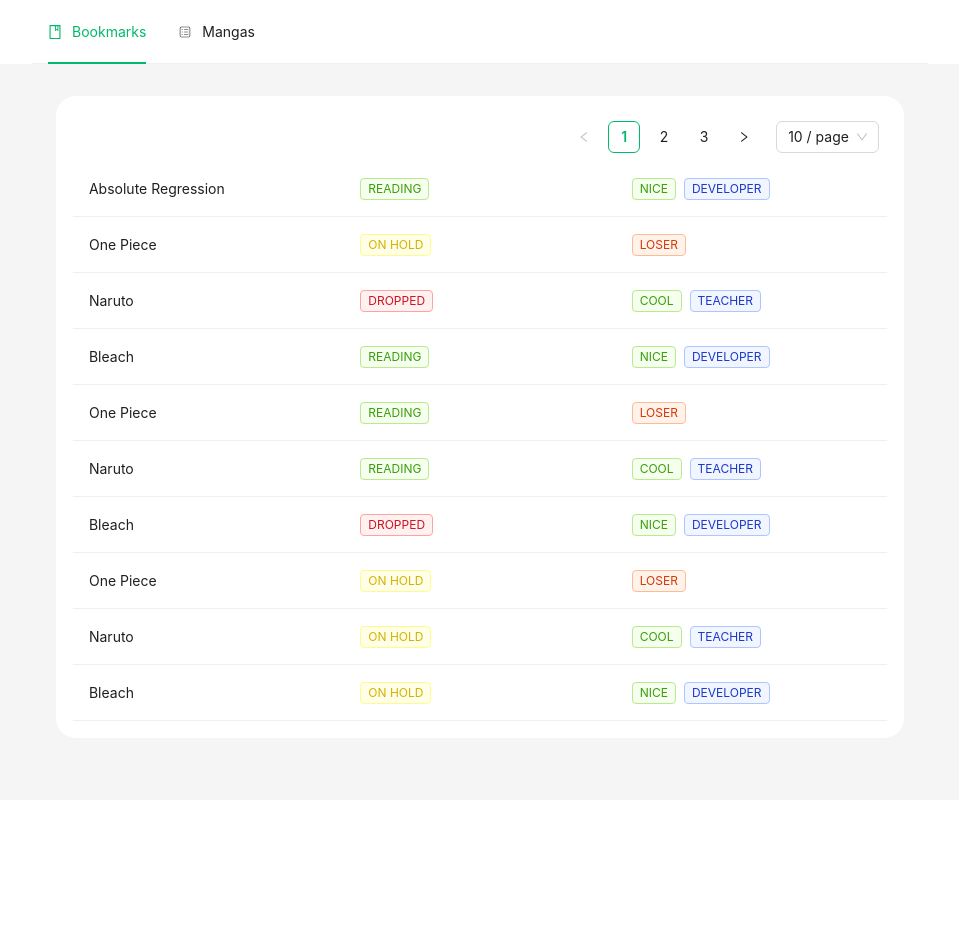
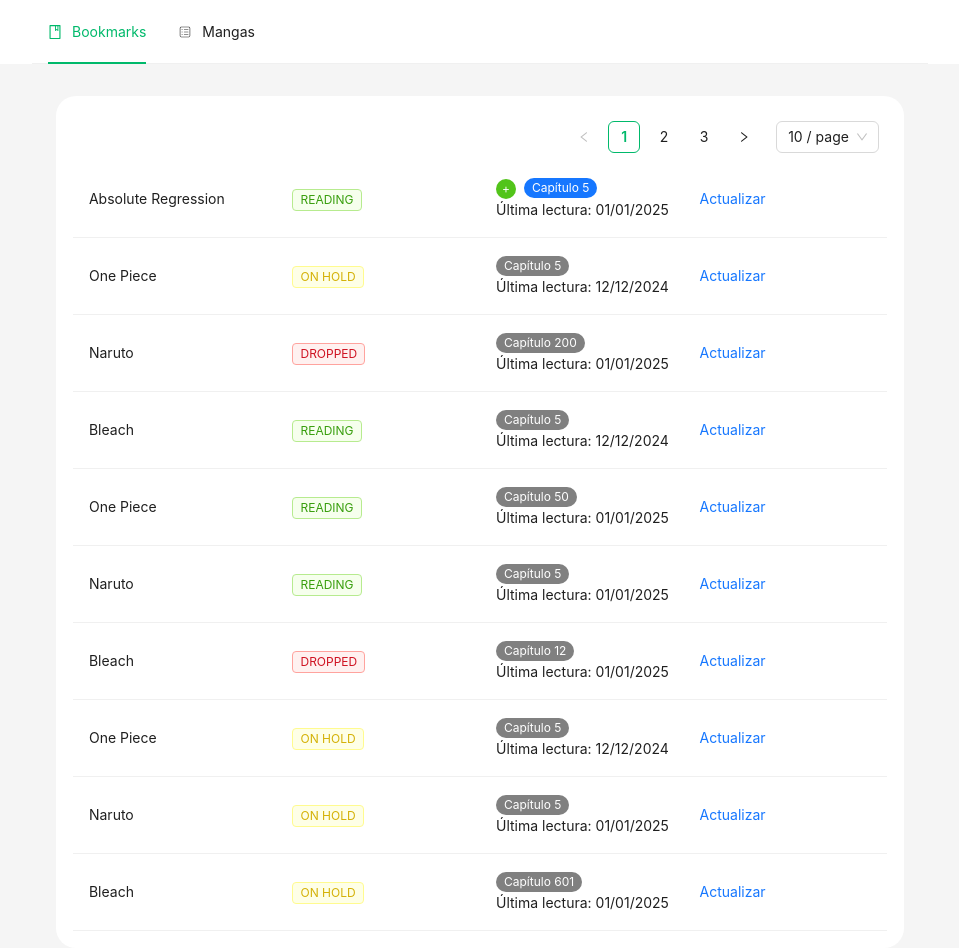
Before and after one commit to Maxikk26/manga-bookmarker-web, a Next.js app: page /bookmarks in a window 1280 px wide. Shown: the top 948 px of the page, without its empty margins (160-1119 px from the left). Before the commit the page ends 800 px from the top, so only its background shows below. Built offline with nearby package versions, Linux system fonts and the light colour scheme.

Commit message:
ADD: columnas de bookmark

```diff
--- a/src/app/(auth)/bookmarks/page.jsx
+++ b/src/app/(auth)/bookmarks/page.jsx
@@ -2,35 +2,146 @@
 
 import React, {useEffect, useState} from 'react'
 import Table from "@/components/Table";
-
+import {Badge, Button, Dropdown, Space, Tag} from "antd";
+import {DownOutlined, SearchOutlined, SettingOutlined} from "@ant-design/icons";
 
 const data = [
-	{ key: '1', name: 'Absolute Regression', status: 1, address: 'New York No. 1 Lake Park', tags: ['nice', 'developer'] },
-	{ key: '2', name: 'One Piece', status: 2, address: 'London No. 1 Sidney Pl', tags: ['loser'] },
-	{ key: '3', name: 'Naruto', status: 3, address: 'Sydney No. 1 York Street', tags: ['cool', 'teacher'] },
-	{ key: '4', name: 'Bleach', status: 1, address: 'New York No. 1 Lake Park', tags: ['nice', 'developer'] },
-	{ key: '5', name: 'One Piece', status: 1, address: 'London No. 1 Sidney Pl', tags: ['loser'] },
-	{ key: '6', name: 'Naruto', status: 1, address: 'Sydney No. 1 York Street', tags: ['cool', 'teacher'] },
-	{ key: '7', name: 'Bleach', status: 3, address: 'New York No. 1 Lake Park', tags: ['nice', 'developer'] },
-	{ key: '8', name: 'One Piece', status: 2, address: 'London No. 1 Sidney Pl', tags: ['loser'] },
-	{ key: '9', name: 'Naruto', status: 2, address: 'Sydney No. 1 York Street', tags: ['cool', 'teacher'] },
-	{ key: '10', name: 'Bleach', status: 2, address: 'New York No. 1 Lake Park', tags: ['nice', 'developer'] },
-	{ key: '11', name: 'One Piece', status: 1, address: 'London No. 1 Sidney Pl', tags: ['loser'] },
-	{ key: '12', name: 'Naruto', status: 1, address: 'Sydney No. 1 York Street', tags: ['cool', 'teacher'] },
-	{ key: '13', name: 'Bleach', status: 1, address: 'New York No. 1 Lake Park', tags: ['nice', 'developer'] },
-	{ key: '14', name: 'One Piece', status: 3, address: 'London No. 1 Sidney Pl', tags: ['loser'] },
-	{ key: '15', name: 'Naruto', status: 3, address: 'Sydney No. 1 York Street', tags: ['cool', 'teacher'] },
-	{ key: '16', name: 'Bleach', status: 1, address: 'New York No. 1 Lake Park', tags: ['nice', 'developer'] },
-	{ key: '17', name: 'One Piece', status: 2, address: 'London No. 1 Sidney Pl', tags: ['loser'] },
-	{ key: '18', name: 'Naruto', status: 1, address: 'Sydney No. 1 York Street', tags: ['cool', 'teacher'] },
-	{ key: '19', name: 'Bleach', status: 2, address: 'New York No. 1 Lake Park', tags: ['nice', 'developer'] },
-	{ key: '20', name: 'One Piece', status: 1, address: 'London No. 1 Sidney Pl', tags: ['loser'] },
-	{ key: '21', name: 'Naruto', status: 3, address: 'Sydney No. 1 York Street', tags: ['cool', 'teacher'] },
-	{ key: '22', name: 'Bleach', status: 3, address: 'New York No. 1 Lake Park', tags: ['nice', 'developer'] },
-	{ key: '23', name: 'One Piece', status: 1, address: 'London No. 1 Sidney Pl', tags: ['loser'] },
-	{ key: '24', name: 'Naruto', status: 2, address: 'Sydney No. 1 York Street', tags: ['cool', 'teacher'] }
+	{ key: '1', name: 'Absolute Regression', status: 1, lastRead: '01/01/2025', chapter:5, mangaInfo:{totalChapters:500} },
+	{ key: '2', name: 'One Piece', status: 2, lastRead: '12/12/2024',chapter:5 },
+	{ key: '3', name: 'Naruto', status: 3, lastRead: '01/01/2025', chapter:200 },
+	{ key: '4', name: 'Bleach', status: 1, lastRead:  '12/12/2024', chapter:5 },
+	{ key: '5', name: 'One Piece', status: 1, lastRead: '01/01/2025', chapter:50},
+	{ key: '6', name: 'Naruto', status: 1, lastRead: '01/01/2025', chapter:5 },
+	{ key: '7', name: 'Bleach', status: 3, lastRead: '01/01/2025', chapter:12 },
+	{ key: '8', name: 'One Piece', status: 2, lastRead:  '12/12/2024', chapter:5 },
+	{ key: '9', name: 'Naruto', status: 2, lastRead: '01/01/2025', chapter:5 },
+	{ key: '10', name: 'Bleach', status: 2, lastRead: '01/01/2025', chapter:601 },
+	{ key: '11', name: 'One Piece', status: 1, lastRead: '12/12/2024', chapter:5 },
+	{ key: '12', name: 'Naruto', status: 1, lastRead: '01/01/2025', chapter:5 },
+	{ key: '13', name: 'Bleach', status: 1, lastRead: '01/01/2025', chapter:5 },
+	{ key: '14', name: 'One Piece', status: 3, lastRead: '12/12/2024', chapter:5 },
+	{ key: '15', name: 'Naruto', status: 3, lastRead: '01/01/2025', chapter:5 },
+	{ key: '16', name: 'Bleach', status: 1, lastRead: '12/12/2024', chapter:80 },
+	{ key: '17', name: 'One Piece', status: 2, lastRead: '01/01/2025', chapter:5 },
+	{ key: '18', name: 'Naruto', status: 1, lastRead: '12/12/2024', chapter:5 },
+	{ key: '19', name: 'Bleach', status: 2, lastRead: '01/01/2025', chapter:5 },
+	{ key: '20', name: 'One Piece', status: 1, lastRead: '01/01/2025', chapter:500 },
+	{ key: '21', name: 'Naruto', status: 3, lastRead: '12/12/2024', chapter:5 },
+	{ key: '22', name: 'Bleach', status: 3, lastRead: '01/01/2025', chapter:102 },
+	{ key: '23', name: 'One Piece', status: 1, lastRead: '12/12/2024', chapter:5 },
+	{ key: '24', name: 'Naruto', status: 2, lastRead: '01/01/2025', chapter:220 }
 ];
 
+const items = [
+	{
+		key: '2',
+		label: 'Actualizar',
+	},
+	/*{
+		key: '3',
+		label: 'Billing',
+		extra: '⌘B',
+	},
+	{
+		key: '4',
+		label: 'Settings',
+		extra: '⌘S',
+	},*/
+];
+
+const columns = [
+	{
+		title: 'Título',
+		dataIndex: 'name',
+		key: 'name',
+	},
+	{
+		title: 'Estatus',
+		dataIndex: 'status',
+		key: 'status',
+		render: (status) => {
+			let color = 'green'
+			let name = 'Reading'
+			switch (status) {
+				case 2:
+					color = 'yellow'
+					name = 'On Hold'
+					break
+				case 3:
+					color = 'red'
+					name = 'Dropped'
+					break
+			}
+			return (
+				<Tag color={color} key={status}>
+					{name.toUpperCase()}
+				</Tag>
+			)
+		}
+	},
+	{
+		title: 'Última lectura',
+		key: 'lastRead',
+		dataIndex: 'lastRead',
+		render: (_,{lastRead,chapter,mangaInfo}) =>{
+			console.log("mangaInfo",mangaInfo)
+			const CHAPTER = "Capítulo " + chapter
+			return (
+				<div>
+					<Space>
+						{
+							mangaInfo?.totalChapters > chapter ?
+								<a>
+									<Badge count={'+'} color="green" onClick={() => {
+										//TODO aumentar de 1 en 1 o hacer display de un formulario con un input del ultimo cap
+										console.log("test")
+									}}/>
+								</a> : null
+						}
+						<Badge count={CHAPTER} color={mangaInfo?.totalChapters > chapter ? "blue" : "gray"}/>
+					</Space>
+					<div>Última lectura: {lastRead}</div>
+				</div>
+			)
+		},
+	},
+	{
+		title: 'Acciones',
+		dataIndex: 'actions',
+		key:'actions',
+		render: () => {
+			return (
+				<a onClick={()=>{
+					//TODO formulario para actualizar los datos del bookmark
+					console.log('here')
+				}}>
+					Actualizar
+				</a>
+			)
+		}
+	},
+	/*{
+		title: 'Acciones',
+		dataIndex: 'actions',
+		key:'actions',
+		render: () => {
+			return (
+				<Dropdown
+					menu={{
+						items,
+					}}
+				>
+					<a onClick={(e) => e.preventDefault()}>
+						<Space>
+							Acciones
+							<DownOutlined />
+						</Space>
+					</a>
+				</Dropdown>
+			)
+		}
+	}*/
+]
 
 export default function BookmarksPage() {
 
@@ -39,13 +150,9 @@
 	}, []);
 
 	return (
-		<div >
-			{/*<div style={{background:'white', marginBottom:'3%'}}>
-				filters
-			</div>*/}
-
+		<div>
 			<div style={{background:'white',borderRadius:'20px', padding:'2%'}}>
-				<Table data={data} pageSizeOptions={['10','50']} />
+				<Table data={data} columns={columns} pageSizeOptions={['10','20']} />
 			</div>
 		</div>
 	)
--- a/src/components/Table.jsx
+++ b/src/components/Table.jsx
@@ -2,58 +2,6 @@
 
 import React, {useState} from 'react'
 import {Pagination, Table, Tag} from 'antd'
-
-const columns = [
-    {
-        title: 'Título',
-        dataIndex: 'name',
-        key: 'name',
-    },
-    {
-        title: 'Estatus',
-        dataIndex: 'status',
-        key: 'status',
-        render: (status) => {
-            let color = 'green'
-            let name = 'Reading'
-            switch (status) {
-                case 2:
-                    color = 'yellow'
-                    name = 'On Hold'
-                    break
-                case 3:
-                    color = 'red'
-                    name = 'Dropped'
-                    break
-            }
-            return (
-                <Tag color={color} key={status}>
-                    {name.toUpperCase()}
-                </Tag>
-            )
-        }
-    },
-    {
-        title: 'Última lectura',
-        key: 'tags',
-        dataIndex: 'tags',
-        render: (_, { tags }) => (
-            <>
-                {tags.map((tag) => {
-                    let color = tag.length > 5 ? 'geekblue' : 'green'
-                    if (tag === 'loser') {
-                        color = 'volcano'
-                    }
-                    return (
-                        <Tag color={color} key={tag}>
-                            {tag.toUpperCase()}
-                        </Tag>
-                    )
-                })}
-            </>
-        ),
-    },
-]
 
 const tableProps = {
     showHeader:false
@@ -66,6 +14,9 @@
     const [currentPage, setCurrentPage] = useState(1);
     const [pageSize, setPageSize] = useState(props.pageSize ?? 10);
 
+    const currentData = props.data.slice((currentPage - 1) * pageSize, currentPage * pageSize);
+    const columns = props.columns ?? [];
+
     const tableColumns = columns.map((item) => ({
         ...item,
         ellipsis,
@@ -76,7 +27,6 @@
         setPageSize(pageSize);
     };
 
-    const currentData = props.data.slice((currentPage - 1) * pageSize, currentPage * pageSize);
 
     const pagination = (
         <Pagination
```
